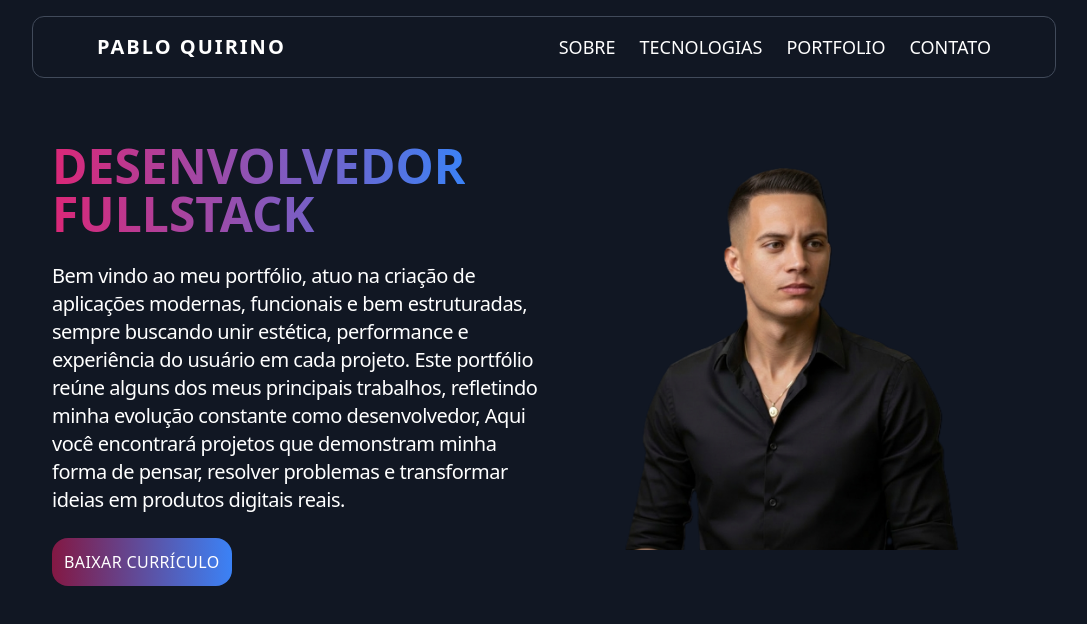
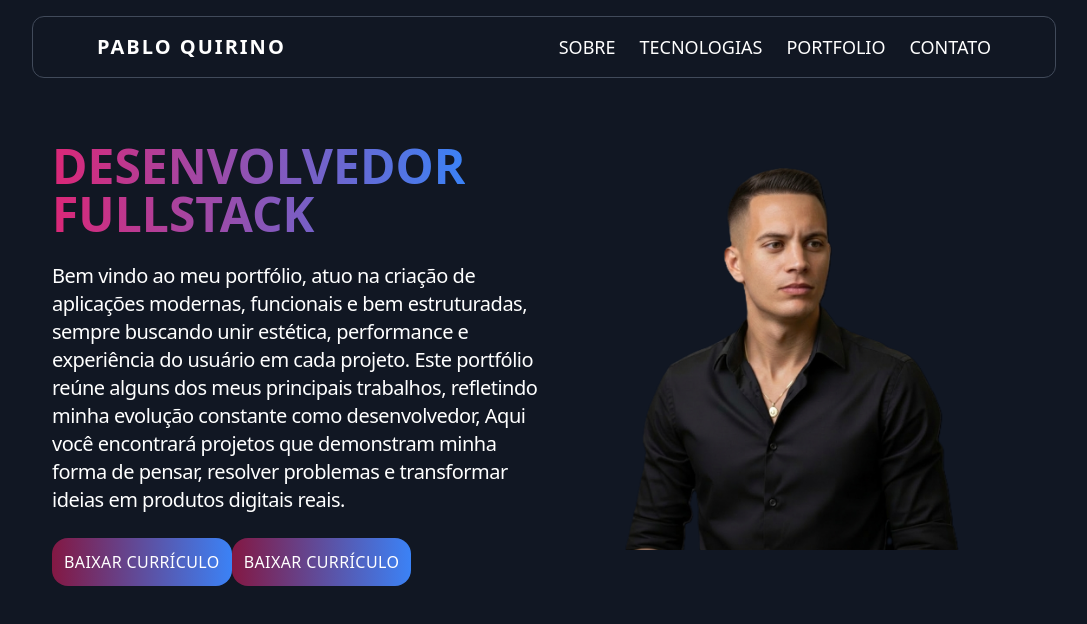
Before and after one commit to pabloquirino/portfolio, an Angular app: page /sobre in a window 1280 px wide. Shown: the top 624 px of the page, without its empty margins (96-1183 px from the left). Built offline with nearby package versions, Linux system fonts and the light colour scheme.

Commit message:
feat: adicionar botão para download do currículo motivacional e corrigir link do currículo principal

```diff
--- a/src/app/pages/sobre/sobre.component.html
+++ b/src/app/pages/sobre/sobre.component.html
@@ -18,6 +18,10 @@
         <button (click)="downloadCV()"
             class="text-white tracking-wide mt-6 2xl:mt-12 p-3 2xl:p-5 bg-gradient-to-r from-pink-900 to-blue-500 hover:from-pink-950 hover:to-blue-800 rounded-2xl cursor-pointer">BAIXAR
             CURRÍCULO</button>
+
+            <button (click)="downloadPDF()"
+            class="text-white tracking-wide mt-6 2xl:mt-12 p-3 2xl:p-5 bg-gradient-to-r from-pink-900 to-blue-500 hover:from-pink-950 hover:to-blue-800 rounded-2xl cursor-pointer">BAIXAR
+            CURRÍCULO</button>
     </article>
 
     <figure class="xl:w-1/2 2xl:mt-20">
--- a/src/app/pages/sobre/sobre.component.ts
+++ b/src/app/pages/sobre/sobre.component.ts
@@ -9,8 +9,15 @@ import { Component } from '@angular/core';
 export class SobreComponent {
   downloadCV() {
     const link = document.createElement('a')
-    link.href = '/assets/cv/motivacional.pdf'
+    link.href = '/assets/cv/cv_pablo_quirino.pdf'
     link.download = 'cv_pablo_quirino.pdf'
     link.click()
   }
+
+  downloadPDF() {
+    const link = document.createElement('a')
+    link.href = '/assets/cv/motivacional.pdf'
+    link.download = 'motivacional.pdf'
+    link.click()
+  }
 }
```
